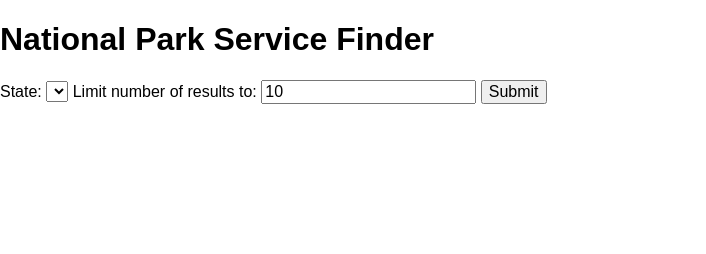
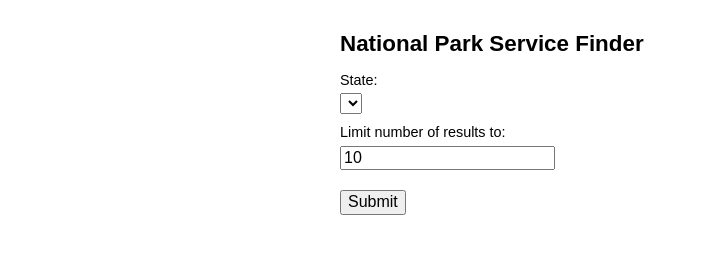
Before and after one commit to artificialarea/NationalParksAPI-pre, a plain HTML site: page index.html in a window 1280 px wide. Shown: the whole page, without its empty margins (0-706 px from the left). Drawn offline with nearby package versions, Linux system fonts and the light colour scheme.

Commit message:
minor styling

```diff
--- a/index.html
+++ b/index.html
@@ -11,10 +11,11 @@
   <link rel="stylesheet" href="style.css">
 </head>
 <body>
-  <header>
-    <h1>National Park Service Finder</h1>
-  </header>
+
   <main>
+    <header>
+      <h1>National Park Service Finder</h1>
+    </header>
     <form id="search-form">
       <label for="select-date">State:</label>
       <select id="js-select-state" name="select-state" placeholder="Select State..." requried></select>
--- a/style.css
+++ b/style.css
@@ -5,6 +5,32 @@
 body {
   font-family: Arial, Helvetica, sans-serif;
   font-size: 1rem;
+  padding: 16px;
+
+}
+
+main {
+  max-width: 600px;
+  margin: auto;
+}
+
+h1 {
+  font-size: 1.4rem;
+}
+
+label {
+  display: block;
+  margin: 5px 0;
+  font-size: 0.9rem;
+}
+
+input, select {
+  display: block;
+  margin: 0 0 10px 0;
+}
+
+button {
+  margin: 10px 0 10px 0;
 }
 
 .hidden {
```
